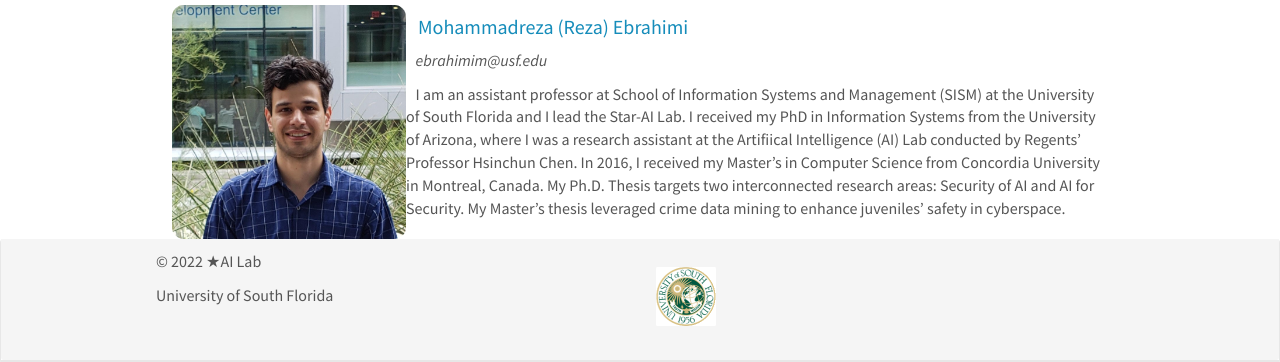
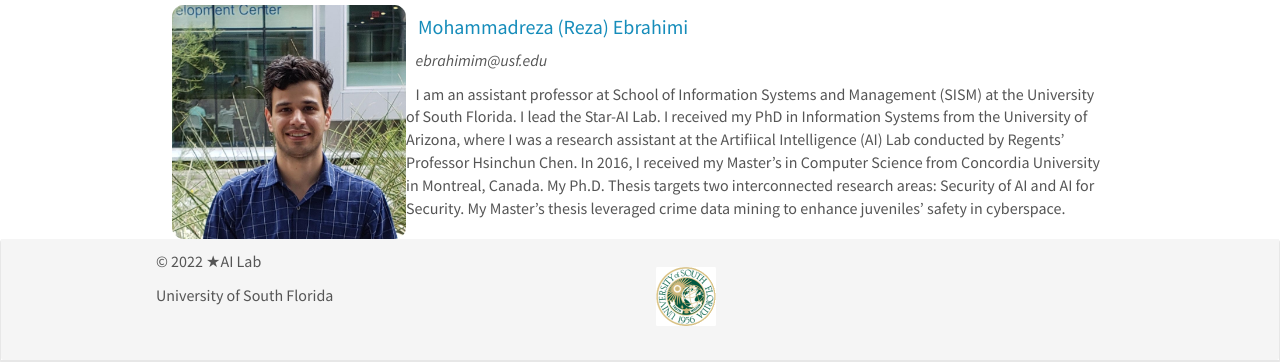
Before and after one commit to star-ailab/star-ailab.github.io, a Jekyll site: the page built from _pages/home.md, in a window 1280 px wide and 1086 px high. Shown: the part 700-1062 px from the top of the window. Built offline with Jekyll 4.4.1, drawn with Linux system fonts in a browser that asks for light colours; nearby versions of some CDN libraries.

Commit message:
Update home.md

```diff
--- a/_pages/home.md
+++ b/_pages/home.md
@@ -39,6 +39,6 @@ To this end, we develop novel methods in three key areas: AI-enabled cybersecuri
   <img src="{{ site.url }}{{ site.baseurl }}/images/teampic/rebrahimi.jpg" class="img-responsive" width="25%" style="float: left" />
   <h4>&nbsp;&nbsp; <a href="https://mohammadrezaebrahimi.github.io"> Mohammadreza (Reza) Ebrahimi </a></h4>
   <i>&nbsp;&nbsp; ebrahimim@usf.edu
-  <p><span>&nbsp;&nbsp; I am an assistant professor at School of Information Systems and Management (SISM) at the University of South Florida and I lead the Star-AI Lab. I received my PhD in Information Systems from the University of Arizona, where I was a research assistant at the Artifiical Intelligence (AI) Lab conducted by Regents’ Professor Hsinchun Chen. In 2016, I received my Master's in Computer Science from Concordia University in Montreal, Canada. My Ph.D. Thesis targets two interconnected research areas: Security of AI and AI for Security. My Master's thesis leveraged crime data mining to enhance juveniles' safety in cyberspace.</span></p>
+  <p><span>&nbsp;&nbsp; I am an assistant professor at School of Information Systems and Management (SISM) at the University of South Florida. I lead the Star-AI Lab. I received my PhD in Information Systems from the University of Arizona, where I was a research assistant at the Artifiical Intelligence (AI) Lab conducted by Regents’ Professor Hsinchun Chen. In 2016, I received my Master's in Computer Science from Concordia University in Montreal, Canada. My Ph.D. Thesis targets two interconnected research areas: Security of AI and AI for Security. My Master's thesis leveraged crime data mining to enhance juveniles' safety in cyberspace.</span></p>
 
 </div>
```
